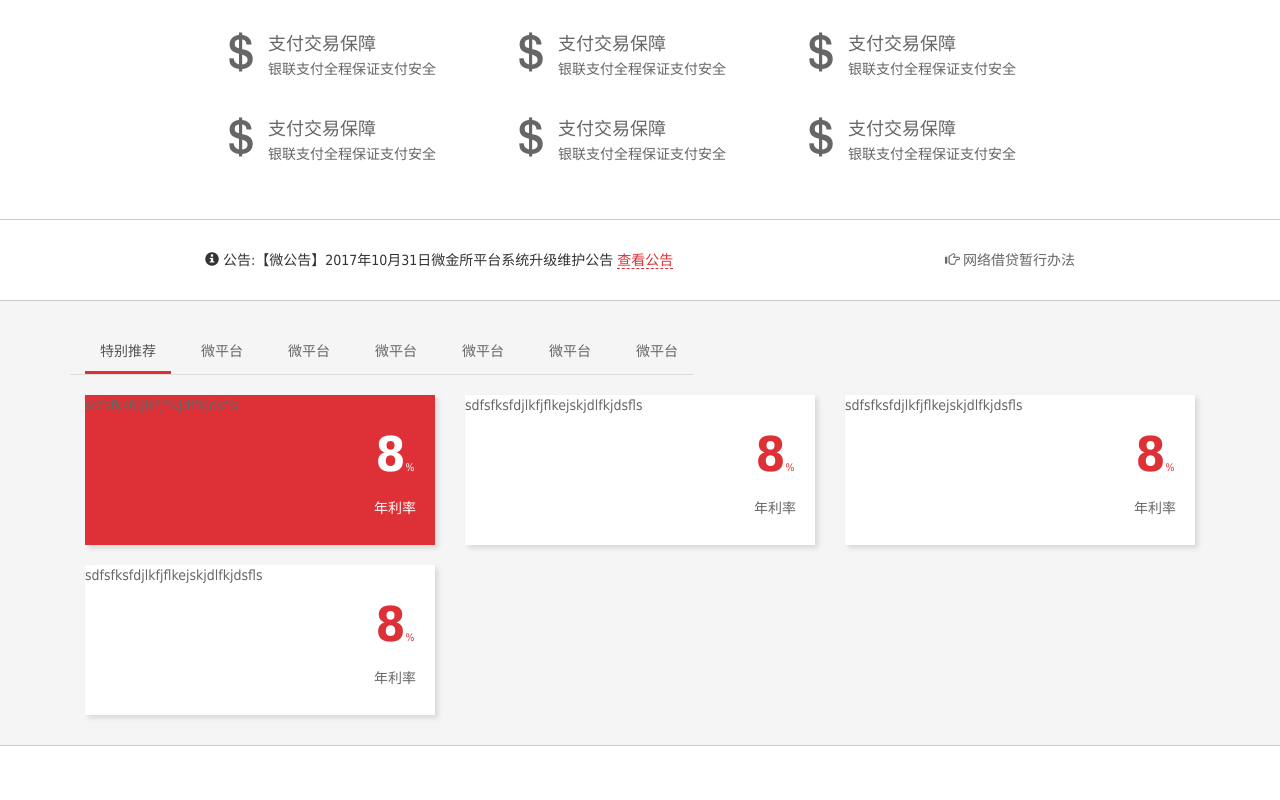
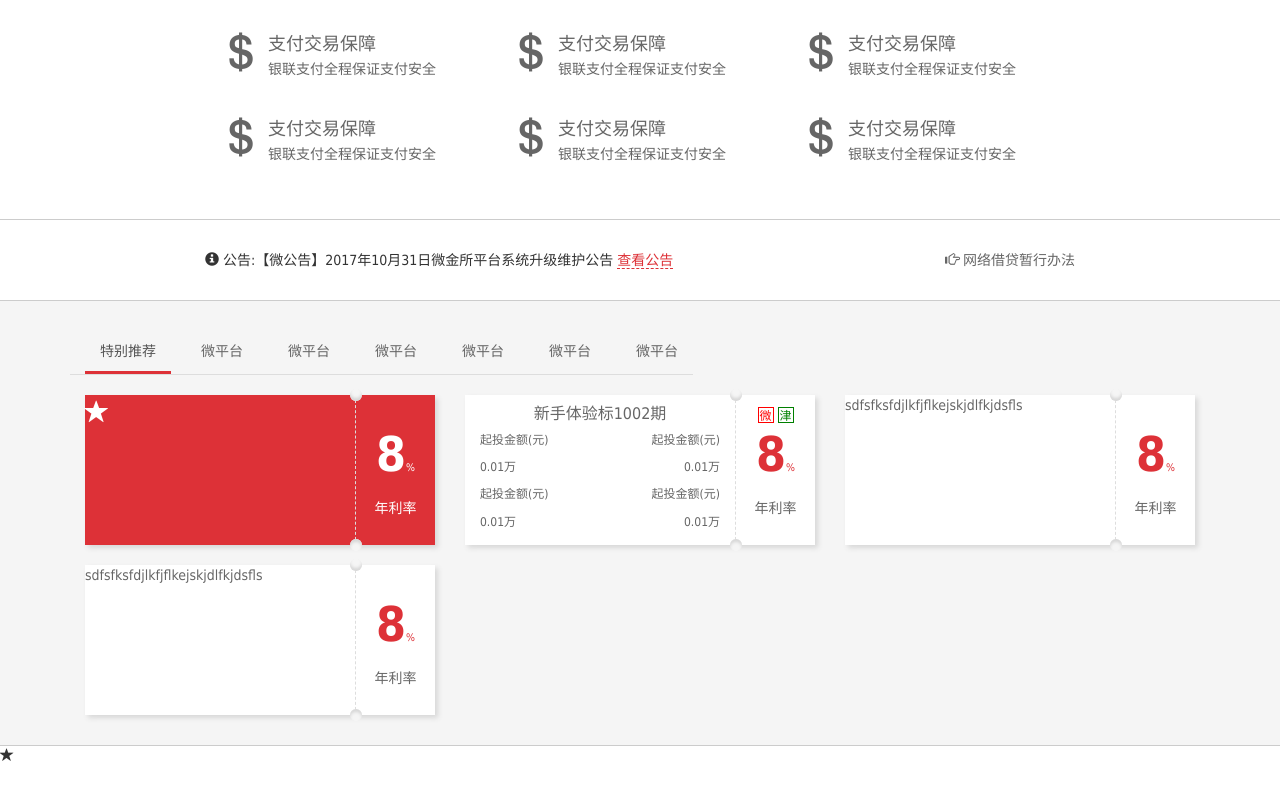
Before and after one commit to lcc512/wjs_new, a plain HTML site: page index.html in a window 1280 px wide. Shown: the part 564-1364 px from the top of the page. Drawn offline with Linux system fonts and the light colour scheme.

Commit message:
wjs -new 1

```diff
--- a/css/index.css
+++ b/css/index.css
@@ -13,9 +13,6 @@ a:hover {
     color: #666;
     text-decoration: none;
 }
-
-
-
 
 
 /*model css 模块样式*/
@@ -66,9 +63,6 @@ a:hover {
 }
 
 
-
-
-
 /*不用写js代码，设置一个.wjs-app:hover 的css，当hover到 .wjs-app 时， 把img执行某个属性*/
 
 .wjs-app:hover img {
@@ -82,9 +76,6 @@ a:hover {
     border-top: none;
     z-index: 999;
 }
-
-
-
 
 
 /*导航条*/
@@ -214,9 +205,6 @@ fieldset[disabled] .wjs-nav .btn-link:hover {
 }
 
 
-
-
-
 /*轮播图样式*/
 
 .wjs-banner {
@@ -232,9 +220,6 @@ fieldset[disabled] .wjs-nav .btn-link:hover {
     background-position: center;
     background-size: cover;
 }
-
-
-
 
 
 /*信息模块 */
@@ -271,7 +256,6 @@ fieldset[disabled] .wjs-nav .btn-link:hover {
 }
 
 
-
 /*预约区块*/
 
 .wjs-book {
@@ -296,7 +280,6 @@ fieldset[disabled] .wjs-nav .btn-link:hover {
 }
 
 
-
 /*产品区域*/
 
 .wjs-product {
@@ -304,7 +287,6 @@ fieldset[disabled] .wjs-nav .btn-link:hover {
     border-bottom: 1px solid #ccc;
     background-color: #f5f5f5;
 }
-
 
 
 /*重写nav-tabs*/
@@ -400,7 +382,6 @@ fieldset[disabled] .wjs-nav .btn-link:hover {
 }
 
 
-
 /*产品盒子*/
 
 .product-box {
@@ -413,8 +394,22 @@ fieldset[disabled] .wjs-nav .btn-link:hover {
     box-shadow: 3px 3px 5px #d8d8d8;
 }
 
-.product-box.active{
+.product-box.active {
     background-color: #dd3137;
+    position: relative;
+}
+
+
+/*用伪元素设置内容的方法*/
+
+.product-box.active::before {
+    font-family: 'Glyphicons Halflings';
+    font-size: 24px;
+    color: #fff;
+    content: "\e006";
+    position: absolute;
+    left: 0;
+    top: 0;
 }
 
 .product-box .box-left {
@@ -426,14 +421,43 @@ fieldset[disabled] .wjs-nav .btn-link:hover {
     width: 80px;
     float: right;
     text-align: center;
+    position: relative;
+    border-left: 1px dashed #ddd;
 }
-.product-box.active .box-right p{
+.product-box .box-right::before,
+.product-box .box-right::after{
+    content: "";
+    width: 12px;
+    height: 12px;
+    position: absolute;
+    left: -6px;
+    background-color: #f5f5f5;
+    border-radius: 6px;
+
+}
+.product-box .box-right::before{
+    top:-6px;
+    box-shadow: inset 0 -3px 3px #d8d8d8;
+}
+.product-box .box-right::after{
+    bottom: -6px;
+    box-shadow: inset 0 3px 3px #d8d8d8;
+}
+
+.product-box.active .box-right p {
     color: #fff;
 }
+
+
 /*E:first-of-type 通过E找到父元素，然后找到父元素当中的所有E类型的子元素 找到第一个*/
+
+
 /*E:last-of-type 找到最后一个*/
+
+
 /*E:nth-of-type 找到第几个 */
-.product-box.active .box-right p:first-of-type{
+
+.product-box.active .box-right p:first-of-type {
     color: #fff;
 }
 
@@ -449,3 +473,47 @@ fieldset[disabled] .wjs-nav .btn-link:hover {
 .product-box .box-right p:first-of-type sub {
     bottom: 0;
 }
+
+.product-box .box-right .tips {
+    position: absolute;
+    left: 0;
+    top: 10px;
+    width: 100%;
+    text-align: center;
+}
+
+.product-box .box-right .tips span {
+    height: 16px;
+    width: 16px;
+    font-size: 12px;
+    border: 1px solid #ccc;
+    /*块元素才有高宽，设置才有效*/
+    display: inline-block;
+    line-height: 16px;
+}
+
+.product-box .box-right .tips .red {
+    color: red;
+    border-color: red;
+}
+
+.product-box .box-right .tips .green {
+    color: green;
+    border-color: green;
+}
+
+.product-box .box-left {}
+
+.product-box .box-left h3 {
+    font-size: 16px;
+    text-align: center;
+    margin-top: 10px;
+}
+
+.product-box .box-left div {
+    font-size: 12px;
+}
+
+.product-box .box-left {}
+
+.product-box .box-left {}
--- a/index.html
+++ b/index.html
@@ -9,7 +9,7 @@
     <link rel="stylesheet" type="text/css" href="css/bootstrap.min.css">
     <link rel="stylesheet" type="text/css" href="css/index.css">
     <!-- iscroll.js 在谷歌浏览器下调试滑动卡顿，下面引入解决方法语句 但是引用后点击失效-->
-    <script>window.PointerEvent = void 0</script>
+<!--     <script>window.PointerEvent = void 0</script> -->
     <!--[if lt IE 9]>
       <script src="https://cdn.bootcss.com/html5shiv/3.7.3/html5shiv.min.js"></script>
       <script src="https://cdn.bootcss.com/respond.js/1.4.2/respond.min.js"></script>
@@ -214,23 +214,43 @@
                     <a href="#" class="product-box active">
                       <!-- 浮动的盒子优先显示 -->
                       <div class="box-right">
-                        <div></div>
+
                         <p><b>8</b><sub>%</sub></p>
                         <p>年利率</p>
                       </div>
                       <div class="box-left">
-                        sdfsfksfdjlkfjflkjdlfkjdsfls
+
                       </div>
                     </a>
                   </div>
                   <div class="col-md-4 col-sm-6 col-xs-12">
                     <a href="#" class="product-box">
                       <div class="box-right">
+                        <div class="tips">
+                          <span class="red" data-toggle="tooltip" data-placement="top" title="微金宝">微</span>
+                          <span class="green" data-toggle="tooltip" data-placement="top" title="天津">津</span>
+                        </div>
                         <p><b>8</b><sub>%</sub></p>
                         <p>年利率</p>
                       </div>
                       <div class="box-left">
-                        sdfsfksfdjlkfjflkejskjdlfkjdsfls
+                        <h3>新手体验标1002期</h3>
+                        <div class="col-xs-6 text-left">
+                          <p>起投金额(元)</p>
+                          <p>0.01万</p>
+                        </div>
+                        <div class="col-xs-6 text-right">
+                          <p>起投金额(元)</p>
+                          <p>0.01万</p>
+                        </div>
+                        <div class="col-xs-6 text-left">
+                          <p>起投金额(元)</p>
+                          <p>0.01万</p>
+                        </div>
+                        <div class="col-xs-6 text-right">
+                          <p>起投金额(元)</p>
+                          <p>0.01万</p>
+                        </div>
                       </div>
                     </a>
                   </div>
@@ -267,7 +287,9 @@
         </div>
     </div>
     <!-- 新闻 -->
-    <div class="wjs-news"></div>
+    <div class="wjs-news">
+      <span class="glyphicon glyphicon-star"></span>
+    </div>
     <!-- 合作伙伴 -->
     <div class="wjs-partner"></div>
     <br>
--- a/js/index.js
+++ b/js/index.js
@@ -2,6 +2,7 @@ $(function() {
     // 动态轮播图方法
     banner();
     iscrollOne();
+    $('[data-toggle="tooltip"]').tooltip();
 });
 
 var banner = function() {
```
